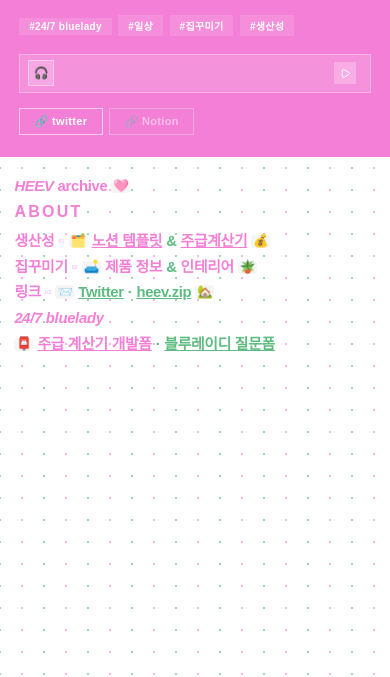
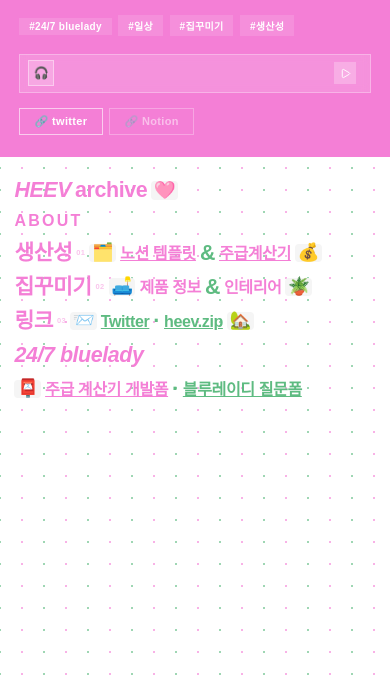
Before and after one commit to heev-archive/heevtoday, a plain HTML site: page index.html in a window 390 px wide. Shown: the part 195-872 px from the top of the page. Drawn offline with nearby package versions, Linux system fonts and the light colour scheme; a web font is replaced by a local one.

Commit message:
Add files via upload

```diff
--- a/index.html
+++ b/index.html
@@ -364,15 +364,19 @@
 /* ── 모바일 대응 ── */
 @media(max-width:480px){
   .hh-title{font-size:2rem;}
-  .tp-line{font-size:3.8vw;gap:.15rem .25rem;margin-bottom:.45rem;}
-  .tp-emoji{font-size:3.2vw;padding:.03em .15em;}
+  .tp-line{font-size:5.5vw;gap:.15rem .25rem;margin-bottom:.45rem;}
+  .tp-emoji{font-size:4.5vw;padding:.03em .15em;}
   .tp-sup{font-size:.35em;}
   .tp-it{font-size:inherit;}
+  .tp-line a{font-size:4vw;}
   .bgm-player{max-width:100%;}
   .hh-link-pills{gap:.4rem;}
   .hh-pill-card{font-size:11px;padding:.38rem .9rem;}
   .tp-wrap{padding:1.2rem .9rem 1rem;}
 }
+
+/* 링크 텍스트 크기 별도 조정 */
+.tp-link{font-size:.75em !important;}
 </style>
 </head>
 <body>
@@ -462,27 +466,27 @@
     <div class="tp-line">
       생산성<span class="tp-sup">01</span>
       <span class="tp-emoji">🗂️</span>
-      <a href="https://x.com/heevtoday/status/2044735806775111872?s=20" target="_blank" style="color:#f47fd6;text-decoration:underline;font-weight:900;">노션 템플릿</a>
+      <a class="tp-link" href="https://x.com/heevtoday/status/2044735806775111872?s=20" target="_blank" style="color:#f47fd6;text-decoration:underline;font-weight:900;">노션 템플릿</a>
       <span class="tp-mint">&amp;</span>
-      <a href="https://xsalary-calc-uh8z.vercel.app/" target="_blank" style="color:#f47fd6;text-decoration:underline;font-weight:900;">주급계산기</a>
+      <a class="tp-link" href="https://xsalary-calc-uh8z.vercel.app/" target="_blank" style="color:#f47fd6;text-decoration:underline;font-weight:900;">주급계산기</a>
       <span class="tp-emoji">💰</span>
     </div>
 
     <div class="tp-line">
       집꾸미기<span class="tp-sup">02</span>
       <span class="tp-emoji">🛋️</span>
-      제품 정보
+      <span class="tp-link">제품 정보</span>
       <span class="tp-mint">&amp;</span>
-      인테리어
+      <span class="tp-link">인테리어</span>
       <span class="tp-emoji">🪴</span>
     </div>
 
     <div class="tp-line">
       링크<span class="tp-sup">03</span>
       <span class="tp-emoji">📨</span>
-      <a href="https://x.com/heevtoday" target="_blank" style="color:#5ebb81;text-decoration:underline;font-weight:900;">Twitter</a>
+      <a class="tp-link" href="https://x.com/heevtoday" target="_blank" style="color:#5ebb81;text-decoration:underline;font-weight:900;">Twitter</a>
       <span class="tp-mint">·</span>
-      <a href="https://ozip.me/Ed3UoRd?af" target="_blank" style="color:#5ebb81;text-decoration:underline;font-weight:900;">heev.zip</a>
+      <a class="tp-link" href="https://ozip.me/Ed3UoRd?af" target="_blank" style="color:#5ebb81;text-decoration:underline;font-weight:900;">heev.zip</a>
       <span class="tp-emoji">🏡</span>
     </div>
 
@@ -492,9 +496,9 @@
 
     <div class="tp-line">
       <span class="tp-emoji">📮</span>
-      <a href="https://open.kakao.com/o/s0yrN0ri" target="_blank" style="color:#f47fd6;text-decoration:underline;font-weight:900;">주급 계산기 개발폼</a>
+      <a class="tp-link" href="https://open.kakao.com/o/s0yrN0ri" target="_blank" style="color:#f47fd6;text-decoration:underline;font-weight:900;">주급 계산기 개발폼</a>
       <span class="tp-mint">·</span>
-      <a href="https://forms.gle/kvqoX7BDqSTaZBwE7" target="_blank" style="color:#5ebb81;text-decoration:underline;font-weight:900;">블루레이디 질문폼</a>
+      <a class="tp-link" href="https://forms.gle/kvqoX7BDqSTaZBwE7" target="_blank" style="color:#5ebb81;text-decoration:underline;font-weight:900;">블루레이디 질문폼</a>
     </div>
 
 
```
